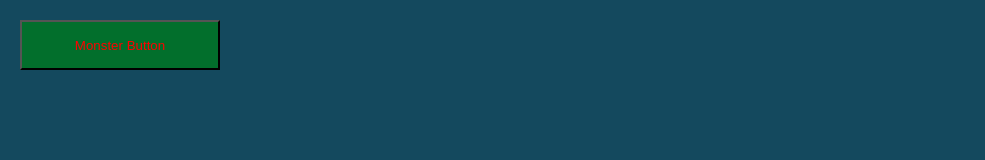
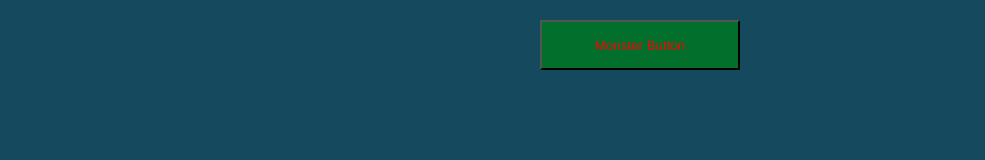
Before and after one commit to JAGeorge54/eyeMovementExercise, a plain HTML site: page index.html in a window 1280 px wide. Shown: the top 160 px of the page, without its empty margins (0-985 px from the left). Drawn offline with Linux system fonts and the light colour scheme.

Commit message:
removed hiegth and width added container class

```diff
--- a/index.html
+++ b/index.html
@@ -4,7 +4,11 @@
         <link rel="stylesheet" type="text/css" href="./styles.css">
     </head>
     <body>
-        <button onclick='changeColor()' width='200' height='30'>Monster Button</button>
+        <div class="container" style="justify-content: center;">
+            <button onclick='changeColor()'>
+                Monster Button
+            </button>
+        </div>
         <div class="eyes">
             <div id="eye1" class="eye">
                 <div id="ball1" class="ball"></div>
```
